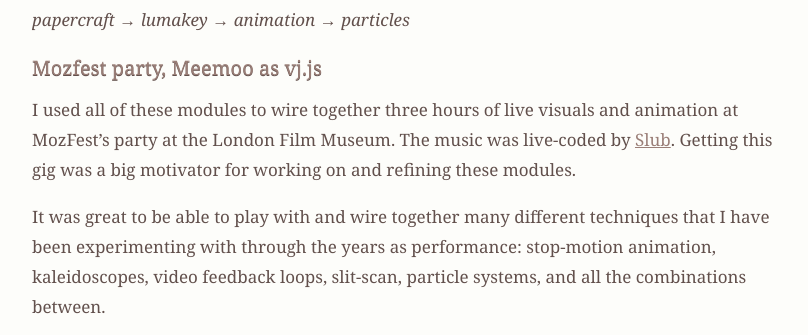
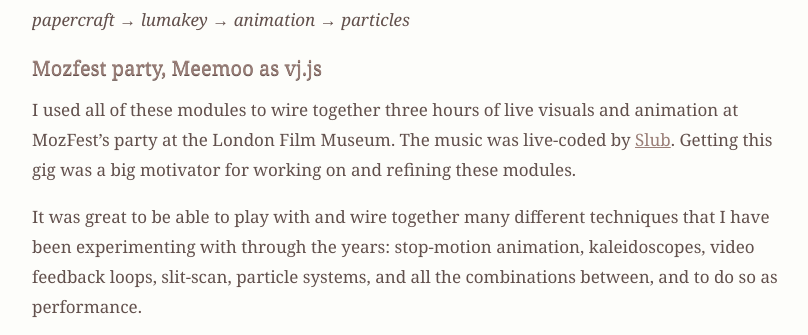
Before and after one commit to meemoo/meemoo.github.io, a Jekyll site: the page built from _posts/2012-12-03-mozfest-2012.markdown, in a window 1280 px wide and 900 px high, scrolled down 2563 px, cut to the strip 55-390 px from the top of the window. Shown: the whole strip, without its empty margins (233-1041 px from the left). Built offline with Jekyll 4.4.1, drawn with Linux system fonts in a browser that asks for light colours; Markdown is read by kramdown in place of the engine named in the settings; comment, search, counter and statistics services are not loaded; some of the changed text lies outside the part shown.

Commit message:
self quote

```diff
--- a/_posts/2012-12-03-mozfest-2012.markdown
+++ b/_posts/2012-12-03-mozfest-2012.markdown
@@ -39,7 +39,7 @@ _papercraft → lumakey → animation → particles_
 
 I used all of these modules to wire together three hours of live visuals and animation at MozFest's party at the London Film Museum. The music was live-coded by [Slub](http://slub.org/). Getting this gig was a big motivator for working on and refining these modules.
 
-It was great to be able to play with and wire together many different techniques that I have been experimenting with through the years as performance: stop-motion animation, kaleidoscopes, video feedback loops, slit-scan, particle systems, and all the combinations between.
+It was great to be able to play with and wire together many different techniques that I have been experimenting with through the years: stop-motion animation, kaleidoscopes, video feedback loops, slit-scan, particle systems, and all the combinations between, and to do so as performance.
 
 <a href="http://www.flickr.com/photos/forresto/8243757154/" title="cam warp feedback by fo.ol, on Flickr"><img src="http://farm9.staticflickr.com/8061/8243757154_5cdaeacbd2_z.jpg" width="640" height="359" alt="cam warp feedback"></a>
 _cam → feedback loop_ ([more photos](http://www.flickr.com/search/?q=vj.js+mozfest&w=37996589754%40N01&z=m))
@@ -58,6 +58,10 @@ My [animation workshop](http://meemoo.org/blog/2012-11-10-mozfest-tiny-film-fest
 
 I put together this clogging/tap dance visualizer in one hour with MakeyMakey + Meemoo. The shoes have foil on the heels and toes, and the foil on the mat is connected to the ground. Each of the four switches triggers a different particle system, and it looks like fireworks when I dance. It would be fun to connect these triggers to different sounds as well... I guess I need to get to work on audio modules!
 
+## My MozFest 2012 conclusion in 140 characters
+
+> I got so much inspiration and encouragement this weekend, and hope that I redistributed some % of that back out. #mozfest was serious fun.
+
 ## Particle experiments
 
 [![circle-particle-trail-random](http://farm8.staticflickr.com/7112/8168190144_237e395df6_m.jpg)](http://www.flickr.com/photos/forresto/8168190144/in/set-72157629174562852)
```
